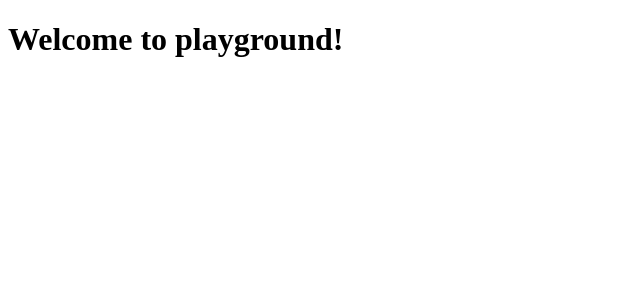
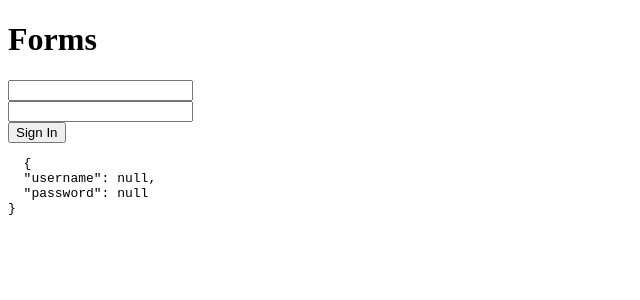
Before and after one commit to craigmckeachie/a9_demos, an Angular app: page / in a window 1280 px wide. Shown: the top 300 px of the page, without its empty margins (0-640 px from the left). Built offline with nearby package versions, Linux system fonts and the light colour scheme.

Commit message:
complete

```diff
--- a/src/app/app.component.ts
+++ b/src/app/app.component.ts
@@ -1,15 +1,33 @@
-import { Component } from '@angular/core';
-
+import { Component, OnInit } from '@angular/core';
+import { FormGroup, FormControl } from '@angular/forms';
 @Component({
   selector: 'app-root',
   template: `
-      <h1>
-        Welcome to {{title}}!
-      </h1>
-    <router-outlet></router-outlet>
-  `,
+  <h1>
+  Forms
+  </h1>
+  <form [formGroup]="loginForm" (submit)="onSubmit()">
+  <input formControlName="username" type="text" name="username">
+  <br>
+  <input formControlName="password" type="text" name="password">
+  <br>
+  <button>Sign In</button>
+  </form>
+  <pre>
+  {{loginForm.value | json}}
+  </pre>
+`,
   styles: []
 })
-export class AppComponent {
-  title = 'playground';
+export class AppComponent implements OnInit {
+  loginForm: FormGroup;
+  ngOnInit(): void {
+    this.loginForm = new FormGroup({
+      username: new FormControl(),
+      password: new FormControl()
+    });
+  }
+  onSubmit() {
+    console.log(this.loginForm.value);
+  }
 }
--- a/src/app/app.module.ts
+++ b/src/app/app.module.ts
@@ -3,16 +3,13 @@ import { NgModule } from '@angular/core';
 
 import { AppRoutingModule } from './app-routing.module';
 import { AppComponent } from './app.component';
+import { ReactiveFormsModule } from '@angular/forms';
 
 @NgModule({
-  declarations: [
-    AppComponent
-  ],
-  imports: [
-    BrowserModule,
-    AppRoutingModule
-  ],
+  declarations: [AppComponent],
+  imports: [BrowserModule, AppRoutingModule,
+            ReactiveFormsModule],
   providers: [],
   bootstrap: [AppComponent]
 })
-export class AppModule { }
+export class AppModule {}
```
